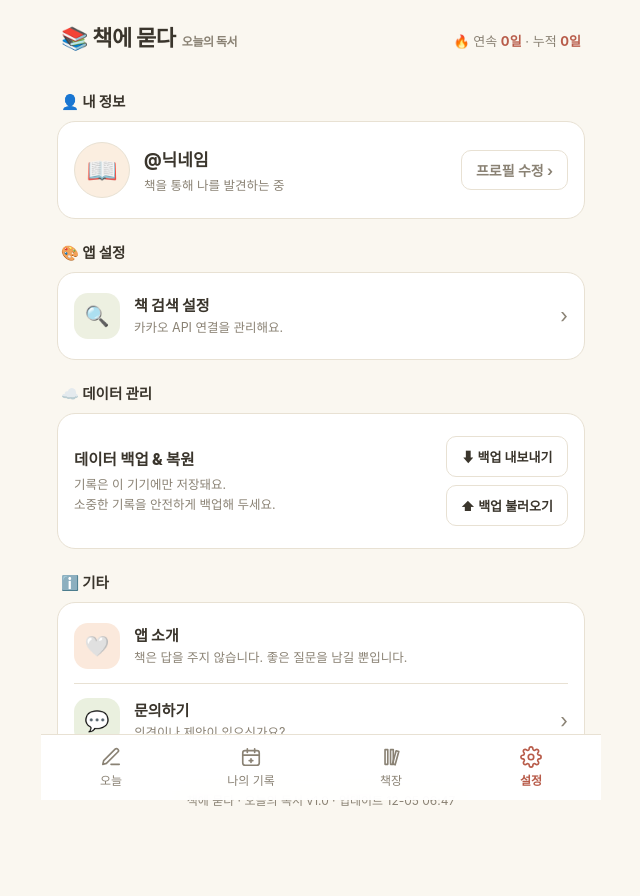
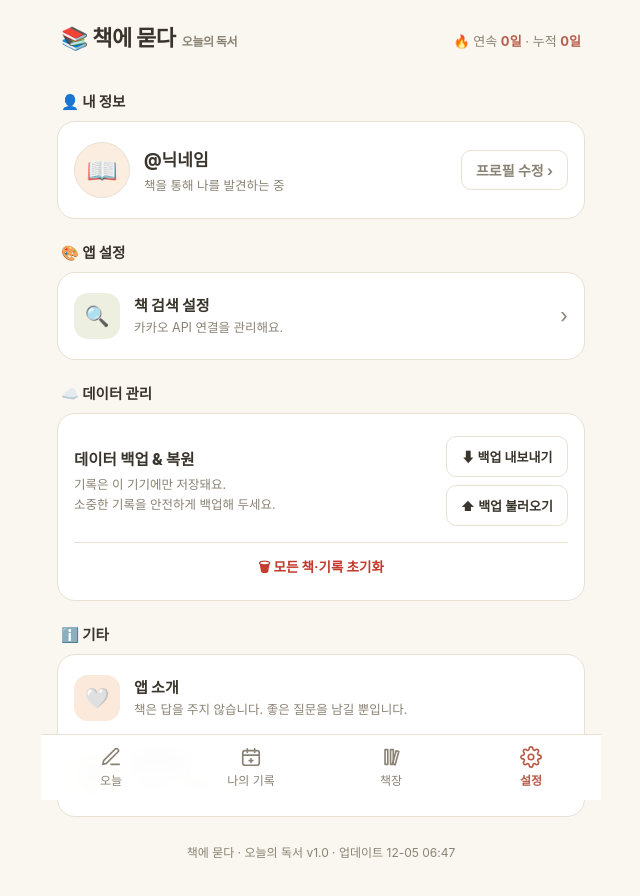
Before and after one commit to dbsrud913-boop/book, a React (Vite) app: page / in a window 1280 px wide. Both pictures are taken after a click on the button "설정". Shown: the top 896 px of the page, without its empty margins (319-959 px from the left). Built offline with nearby package versions, Linux system fonts and the light colour scheme; a web font is replaced by a local one.

Commit message:
설정 > 데이터 관리에 '모든 책·기록 초기화' 버튼 추가 (2단계 확인, 설정은 유지)
Co-Authored-By: Claude Fable 5 <noreply@anthropic.com>
Claude-Session: https://claude.ai/code/session_01UHXGBCFXcjhGSYcQt6uynN

```diff
--- a/src/App.tsx
+++ b/src/App.tsx
@@ -789,6 +789,18 @@ function SettingsTab({
           style={{ display: 'none' }}
           onChange={(e) => e.target.files?.[0] && onPickFile(e.target.files[0])}
         />
+        <div className="set-divider" />
+        <button
+          className="set-reset"
+          onClick={() => {
+            if (!confirm(`책 ${data.books.length}권과 기록 ${data.entries.length}개를 모두 삭제할까요?`)) return
+            if (!confirm('정말 삭제할까요? 되돌릴 수 없어요. (닉네임·설정은 유지돼요)')) return
+            onImport({ version: 1, books: [], entries: [], settings: data.settings })
+            alert('초기화 완료! 새 마음으로 시작해 보세요.')
+          }}
+        >
+          🗑 모든 책·기록 초기화
+        </button>
       </div>
 
       {/* 기타 */}
--- a/src/styles.css
+++ b/src/styles.css
@@ -1727,6 +1727,18 @@ textarea {
   color: var(--app-ink);
 }
 
+.set-reset {
+  display: block;
+  width: 100%;
+  background: none;
+  border: none;
+  padding: 13px 16px;
+  font-size: 13.5px;
+  font-weight: 700;
+  color: #c0392b;
+  text-align: center;
+}
+
 .set-version {
   text-align: center;
   font-size: 12px;
```
